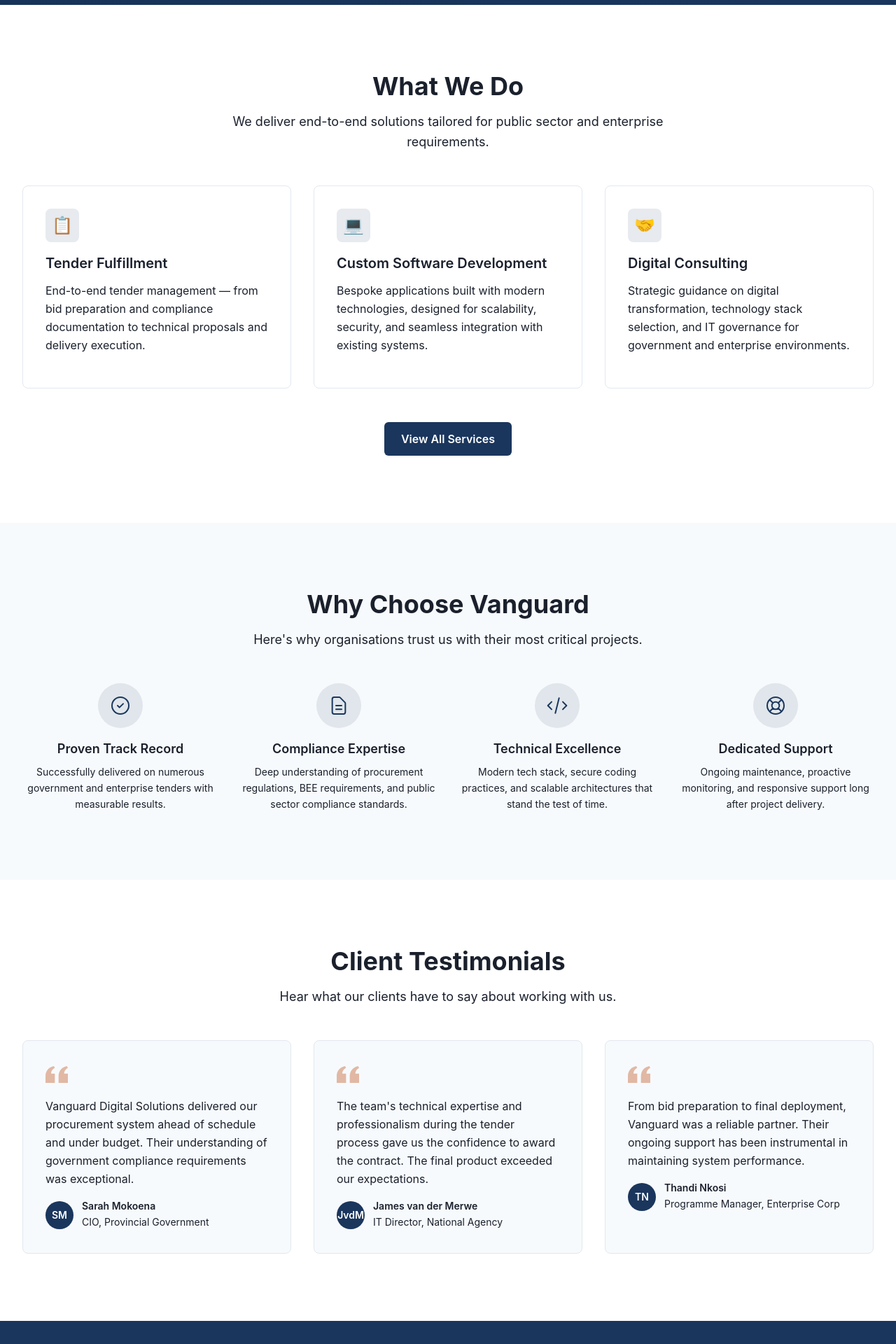
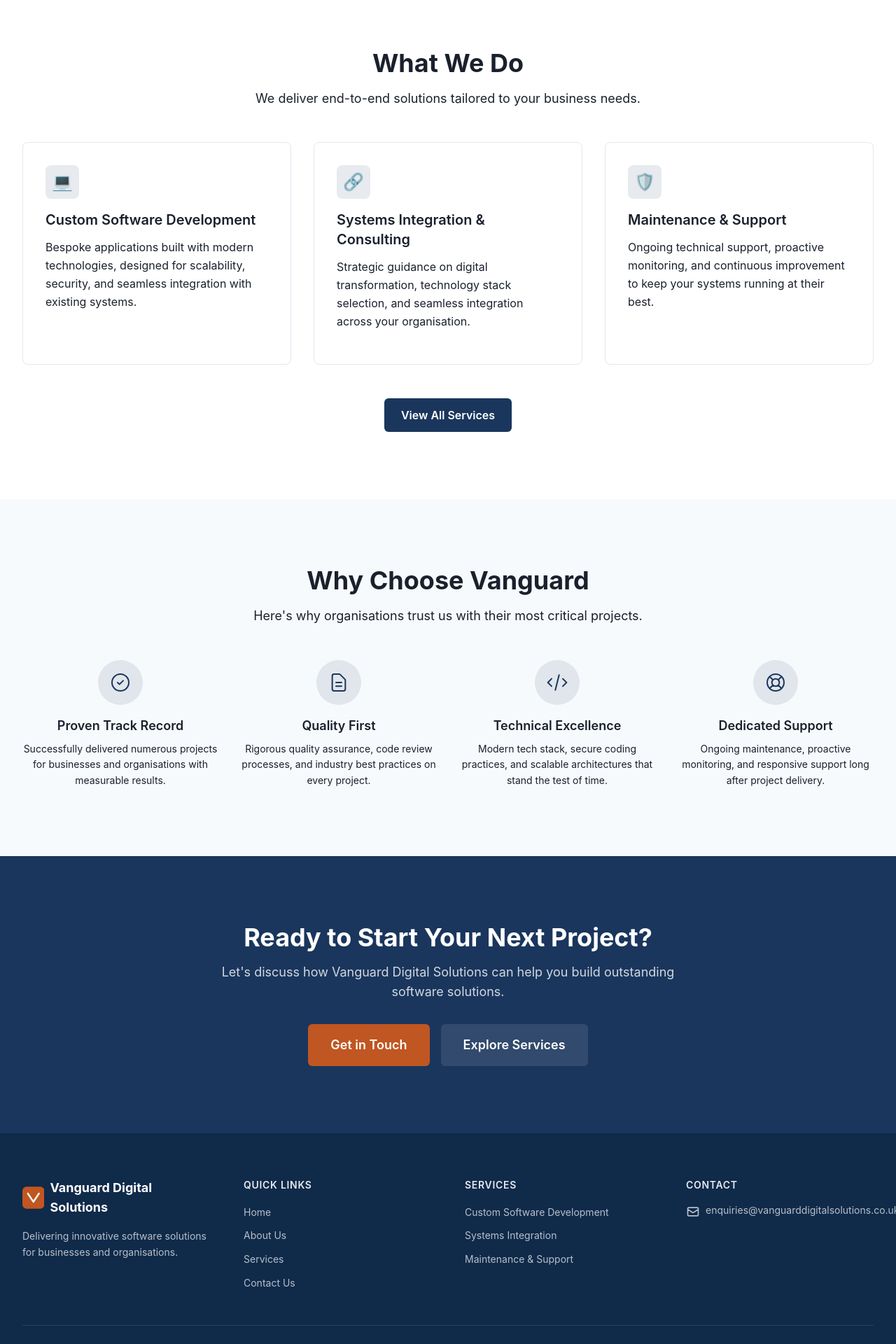
Before and after one commit to masomj/vanguard-solutions, a Vue app: page / in a window 1280 px wide. Shown: the part 720-2640 px from the top of the page at 70% size. Built offline with nearby package versions, Linux system fonts and the light colour scheme.

Commit message:
remove sections

```diff
--- a/src/components/home/CallToAction.vue
+++ b/src/components/home/CallToAction.vue
@@ -2,11 +2,11 @@
   <section class="py-16 lg:py-24 bg-primary" aria-labelledby="cta-heading">
     <div class="max-w-4xl mx-auto px-4 sm:px-6 lg:px-8 text-center">
       <h2 id="cta-heading" class="text-3xl sm:text-4xl font-bold text-white mb-4">
-        Ready to Win Your Next Tender?
+        Ready to Start Your Next Project?
       </h2>
       <p class="text-lg text-white/80 mb-8 max-w-2xl mx-auto">
-        Let's discuss how Vanguard Digital Solutions can help you prepare winning bids
-        and deliver outstanding software solutions.
+        Let's discuss how Vanguard Digital Solutions can help you build
+        outstanding software solutions.
       </p>
       <div class="flex flex-col sm:flex-row gap-4 justify-center">
         <BaseButton variant="accent" size="lg" to="/contact">
--- a/src/components/home/HeroSection.vue
+++ b/src/components/home/HeroSection.vue
@@ -4,11 +4,11 @@
       <div class="max-w-3xl">
         <h1 class="text-4xl sm:text-5xl lg:text-6xl font-bold leading-tight mb-6">
           Delivering Excellence in
-          <span class="text-accent-light">Tender Fulfillment</span>
+          <span class="text-accent-light">Software Solutions</span>
         </h1>
         <p class="text-lg sm:text-xl text-white/80 leading-relaxed mb-8 max-w-2xl">
-          Vanguard Digital Solutions partners with government and enterprise clients to deliver
-          high-quality software solutions that meet rigorous tender requirements — on time and on budget.
+          Vanguard Digital Solutions partners with businesses and organisations to deliver
+          high-quality software solutions — on time and on budget.
         </p>
         <div class="flex flex-col sm:flex-row gap-4">
           <BaseButton variant="accent" size="lg" to="/contact">
--- a/src/components/home/ServicesOverview.vue
+++ b/src/components/home/ServicesOverview.vue
@@ -1,7 +1,7 @@
 <template>
   <section class="py-16 lg:py-24 bg-white" aria-labelledby="services-heading">
     <div class="max-w-7xl mx-auto px-4 sm:px-6 lg:px-8">
-      <SectionHeading subtitle="We deliver end-to-end solutions tailored for public sector and enterprise requirements.">
+      <SectionHeading subtitle="We deliver end-to-end solutions tailored to your business needs.">
         What We Do
       </SectionHeading>
 
@@ -31,19 +31,19 @@
 
 const services = [
   {
-    icon: '📋',
-    title: 'Tender Fulfillment',
-    description: 'End-to-end tender management — from bid preparation and compliance documentation to technical proposals and delivery execution.',
-  },
-  {
     icon: '💻',
     title: 'Custom Software Development',
     description: 'Bespoke applications built with modern technologies, designed for scalability, security, and seamless integration with existing systems.',
   },
   {
-    icon: '🤝',
-    title: 'Digital Consulting',
-    description: 'Strategic guidance on digital transformation, technology stack selection, and IT governance for government and enterprise environments.',
+    icon: '🔗',
+    title: 'Systems Integration & Consulting',
+    description: 'Strategic guidance on digital transformation, technology stack selection, and seamless integration across your organisation.',
+  },
+  {
+    icon: '🛡️',
+    title: 'Maintenance & Support',
+    description: 'Ongoing technical support, proactive monitoring, and continuous improvement to keep your systems running at their best.',
   },
 ]
 </script>
--- a/src/components/home/Testimonials.vue
+++ /dev/null
@@ -1,58 +0,0 @@
-<template>
-  <section class="py-16 lg:py-24 bg-white" aria-labelledby="testimonials-heading">
-    <div class="max-w-7xl mx-auto px-4 sm:px-6 lg:px-8">
-      <SectionHeading subtitle="Hear what our clients have to say about working with us.">
-        Client Testimonials
-      </SectionHeading>
-
-      <div class="mt-12 grid grid-cols-1 md:grid-cols-2 lg:grid-cols-3 gap-8">
-        <article
-          v-for="testimonial in testimonials"
-          :key="testimonial.author"
-          class="bg-surface rounded-lg p-6 lg:p-8 border border-border"
-        >
-          <svg class="w-8 h-8 text-accent/40 mb-4" fill="currentColor" viewBox="0 0 24 24" aria-hidden="true">
-            <path d="M14.017 21v-7.391c0-5.704 3.731-9.57 8.983-10.609l.995 2.151c-2.432.917-3.995 3.638-3.995 5.849h4v10H14.017zM0 21v-7.391c0-5.704 3.748-9.57 9-10.609l.996 2.151C7.563 6.068 6 8.789 6 11h4v10H0z" />
-          </svg>
-          <blockquote>
-            <p class="text-text leading-relaxed mb-4">{{ testimonial.quote }}</p>
-            <footer class="flex items-center gap-3">
-              <div class="w-10 h-10 rounded-full bg-primary text-white flex items-center justify-center font-semibold text-sm" aria-hidden="true">
-                {{ testimonial.author.split(' ').map(n => n[0]).join('') }}
-              </div>
-              <div>
-                <cite class="not-italic font-semibold text-text text-sm block">{{ testimonial.author }}</cite>
-                <span class="text-text-light text-sm">{{ testimonial.role }}, {{ testimonial.company }}</span>
-              </div>
-            </footer>
-          </blockquote>
-        </article>
-      </div>
-    </div>
-  </section>
-</template>
-
-<script setup lang="ts">
-import SectionHeading from '../shared/SectionHeading.vue'
-
-const testimonials = [
-  {
-    quote: 'Vanguard Digital Solutions delivered our procurement system ahead of schedule and under budget. Their understanding of government compliance requirements was exceptional.',
-    author: 'Sarah Mokoena',
-    role: 'CIO',
-    company: 'Provincial Government',
-  },
-  {
-    quote: 'The team\'s technical expertise and professionalism during the tender process gave us the confidence to award the contract. The final product exceeded our expectations.',
-    author: 'James van der Merwe',
-    role: 'IT Director',
-    company: 'National Agency',
-  },
-  {
-    quote: 'From bid preparation to final deployment, Vanguard was a reliable partner. Their ongoing support has been instrumental in maintaining system performance.',
-    author: 'Thandi Nkosi',
-    role: 'Programme Manager',
-    company: 'Enterprise Corp',
-  },
-]
-</script>
--- a/src/components/home/WhyChooseUs.vue
+++ b/src/components/home/WhyChooseUs.vue
@@ -26,12 +26,12 @@
 const reasons = [
   {
     title: 'Proven Track Record',
-    description: 'Successfully delivered on numerous government and enterprise tenders with measurable results.',
+    description: 'Successfully delivered numerous projects for businesses and organisations with measurable results.',
     iconPath: 'M9 12l2 2 4-4m6 2a9 9 0 11-18 0 9 9 0 0118 0z',
   },
   {
-    title: 'Compliance Expertise',
-    description: 'Deep understanding of procurement regulations, BEE requirements, and public sector compliance standards.',
+    title: 'Quality First',
+    description: 'Rigorous quality assurance, code review processes, and industry best practices on every project.',
     iconPath: 'M9 12h6m-6 4h6m2 5H7a2 2 0 01-2-2V5a2 2 0 012-2h5.586a1 1 0 01.707.293l5.414 5.414a1 1 0 01.293.707V19a2 2 0 01-2 2z',
   },
   {
--- a/src/components/layout/SiteFooter.vue
+++ b/src/components/layout/SiteFooter.vue
@@ -11,7 +11,7 @@
             <span class="font-bold text-lg">Vanguard Digital Solutions</span>
           </div>
           <p class="text-white/70 text-sm leading-relaxed">
-            Delivering innovative software solutions for government and enterprise tenders.
+            Delivering innovative software solutions for businesses and organisations.
           </p>
         </div>
 
@@ -44,24 +44,9 @@
               <svg class="w-5 h-5 mt-0.5 shrink-0" fill="none" stroke="currentColor" viewBox="0 0 24 24" aria-hidden="true">
                 <path stroke-linecap="round" stroke-linejoin="round" stroke-width="2" d="M3 8l7.89 5.26a2 2 0 002.22 0L21 8M5 19h14a2 2 0 002-2V7a2 2 0 00-2-2H5a2 2 0 00-2 2v10a2 2 0 002 2z" />
               </svg>
-              <a href="mailto:info@vanguarddigital.co.za" class="text-white/70 hover:text-white transition-colors no-underline">
-                info@vanguarddigital.co.za
+              <a href="mailto:enquiries@vanguarddigitalsolutions.co.uk" class="text-white/70 hover:text-white transition-colors no-underline">
+                enquiries@vanguarddigitalsolutions.co.uk
               </a>
-            </li>
-            <li class="flex items-start gap-2 text-sm text-white/70">
-              <svg class="w-5 h-5 mt-0.5 shrink-0" fill="none" stroke="currentColor" viewBox="0 0 24 24" aria-hidden="true">
-                <path stroke-linecap="round" stroke-linejoin="round" stroke-width="2" d="M3 5a2 2 0 012-2h3.28a1 1 0 01.948.684l1.498 4.493a1 1 0 01-.502 1.21l-2.257 1.13a11.042 11.042 0 005.516 5.516l1.13-2.257a1 1 0 011.21-.502l4.493 1.498a1 1 0 01.684.949V19a2 2 0 01-2 2h-1C9.716 21 3 14.284 3 6V5z" />
-              </svg>
-              <a href="tel:+27123456789" class="text-white/70 hover:text-white transition-colors no-underline">
-                +27 12 345 6789
-              </a>
-            </li>
-            <li class="flex items-start gap-2 text-sm text-white/70">
-              <svg class="w-5 h-5 mt-0.5 shrink-0" fill="none" stroke="currentColor" viewBox="0 0 24 24" aria-hidden="true">
-                <path stroke-linecap="round" stroke-linejoin="round" stroke-width="2" d="M17.657 16.657L13.414 20.9a1.998 1.998 0 01-2.827 0l-4.244-4.243a8 8 0 1111.314 0z" />
-                <path stroke-linecap="round" stroke-linejoin="round" stroke-width="2" d="M15 11a3 3 0 11-6 0 3 3 0 016 0z" />
-              </svg>
-              <span>Pretoria, Gauteng, South Africa</span>
             </li>
           </ul>
         </div>
@@ -85,7 +70,6 @@
 ]
 
 const services = [
-  'Tender Fulfillment',
   'Custom Software Development',
   'Systems Integration',
   'Maintenance & Support',
--- a/src/pages/AboutPage.vue
+++ b/src/pages/AboutPage.vue
@@ -4,7 +4,7 @@
       <div class="max-w-7xl mx-auto px-4 sm:px-6 lg:px-8">
         <h1 class="text-4xl sm:text-5xl font-bold mb-4">About Us</h1>
         <p class="text-lg text-white/80 max-w-2xl">
-          Building trusted partnerships through technology and tender expertise.
+          Building trusted partnerships through technology and innovation.
         </p>
       </div>
     </section>
@@ -15,19 +15,19 @@
           <h2 id="our-story" class="text-3xl font-bold text-text mb-6">Our Story</h2>
           <div class="space-y-4 text-text-light leading-relaxed">
             <p>
-              Vanguard Digital Solutions was founded with a clear mission: to bridge the gap between
-              government procurement requirements and modern software solutions. We recognised that
-              many organisations struggle to navigate the complexities of tender processes while
-              simultaneously delivering technically excellent products.
+              Vanguard Digital Solutions was founded with a clear mission: to deliver modern,
+              high-quality software solutions that help organisations thrive in a digital world.
+              We recognised that many businesses need a trusted technology partner who can turn
+              complex requirements into elegant, reliable software.
             </p>
             <p>
-              Our team brings together deep expertise in public sector procurement, software engineering,
-              and project management. This unique combination allows us to guide clients through every
-              stage — from initial bid preparation to final system deployment and ongoing support.
+              Our team brings together deep expertise in software engineering, systems architecture,
+              and project management. This combination allows us to guide clients through every
+              stage — from initial consultation to deployment and ongoing support.
             </p>
             <p>
-              Based in South Africa, we serve government departments, state-owned enterprises, and
-              large private organisations that require compliant, secure, and scalable digital solutions.
+              Based in South Africa, we serve businesses and organisations that require
+              secure, scalable, and well-crafted digital solutions.
             </p>
           </div>
         </div>
@@ -91,11 +91,6 @@
     description: 'We hold ourselves to the highest standards of quality in code, documentation, and client communication.',
   },
   {
-    icon: '🔒',
-    title: 'Compliance',
-    description: 'We ensure every solution meets regulatory requirements and procurement standards without compromise.',
-  },
-  {
     icon: '🚀',
     title: 'Innovation',
     description: 'We leverage modern technologies and methodologies to deliver solutions that are future-ready.',
@@ -104,6 +99,11 @@
     icon: '🤝',
     title: 'Partnership',
     description: 'We view every client relationship as a long-term partnership built on mutual respect and shared goals.',
+  },
+  {
+    icon: '🔒',
+    title: 'Security',
+    description: 'We build every solution with security at the forefront, following industry best practices and standards.',
   },
   {
     icon: '📊',
@@ -116,7 +116,7 @@
   {
     name: 'David Mthembu',
     role: 'Managing Director',
-    bio: 'Over 15 years of experience in public sector IT procurement and software delivery.',
+    bio: 'Over 15 years of experience in IT strategy and software delivery.',
   },
   {
     name: 'Anele Dlamini',
@@ -125,8 +125,8 @@
   },
   {
     name: 'Liezel Botha',
-    role: 'Tender Manager',
-    bio: 'Expert in government procurement processes with a strong track record of successful bids.',
+    role: 'Project Manager',
+    bio: 'Expert in delivering complex software projects on time and within budget.',
   },
 ]
 </script>
--- a/src/pages/HomePage.vue
+++ b/src/pages/HomePage.vue
@@ -3,7 +3,6 @@
     <HeroSection />
     <ServicesOverview />
     <WhyChooseUs />
-    <Testimonials />
     <CallToAction />
   </div>
 </template>
@@ -12,6 +11,5 @@
 import HeroSection from '../components/home/HeroSection.vue'
 import ServicesOverview from '../components/home/ServicesOverview.vue'
 import WhyChooseUs from '../components/home/WhyChooseUs.vue'
-import Testimonials from '../components/home/Testimonials.vue'
 import CallToAction from '../components/home/CallToAction.vue'
 </script>
--- a/src/pages/ServicesPage.vue
+++ b/src/pages/ServicesPage.vue
@@ -4,7 +4,7 @@
       <div class="max-w-7xl mx-auto px-4 sm:px-6 lg:px-8">
         <h1 class="text-4xl sm:text-5xl font-bold mb-4">Our Services</h1>
         <p class="text-lg text-white/80 max-w-2xl">
-          Comprehensive software and tender solutions for government and enterprise.
+          Comprehensive software solutions for businesses and organisations.
         </p>
       </div>
     </section>
@@ -59,18 +59,6 @@
 import CallToAction from '../components/home/CallToAction.vue'
 
 const services = [
-  {
-    icon: '📋',
-    title: 'Tender Fulfillment & Bid Management',
-    description: 'Complete tender lifecycle management — from opportunity identification to successful contract award.',
-    features: [
-      'Bid/No-bid analysis and strategy',
-      'Technical and functional proposal writing',
-      'Compliance documentation and BEE certification',
-      'Pricing strategy and financial modelling',
-      'Post-submission clarifications and presentations',
-    ],
-  },
   {
     icon: '💻',
     title: 'Custom Software Development',
--- a/src/router/index.ts
+++ b/src/router/index.ts
@@ -9,10 +9,10 @@
       name: 'home',
       component: HomePage,
       meta: {
-        title: 'Vanguard Digital Solutions | Software Development & Tender Fulfillment',
-        description: 'Vanguard Digital Solutions delivers expert software development, tender fulfillment, and digital consulting for government and enterprise clients.',
+        title: 'Vanguard Digital Solutions | Custom Software Development',
+        description: 'Vanguard Digital Solutions delivers expert custom software development, systems integration, and digital consulting for businesses and organisations.',
         ogTitle: 'Vanguard Digital Solutions',
-        ogDescription: 'Expert software development for government and enterprise tenders.',
+        ogDescription: 'Expert custom software development and digital consulting.',
       },
     },
     {
@@ -21,9 +21,9 @@
       component: () => import('../pages/AboutPage.vue'),
       meta: {
         title: 'About Us | Vanguard Digital Solutions',
-        description: 'Learn about Vanguard Digital Solutions — our team, mission, and track record in tender fulfillment and software delivery.',
+        description: 'Learn about Vanguard Digital Solutions — our team, mission, and track record in software delivery.',
         ogTitle: 'About Vanguard Digital Solutions',
-        ogDescription: 'Our mission and track record in government and enterprise software.',
+        ogDescription: 'Our mission and track record in software development.',
       },
     },
     {
@@ -32,9 +32,9 @@
       component: () => import('../pages/ServicesPage.vue'),
       meta: {
         title: 'Services | Vanguard Digital Solutions',
-        description: 'Tender fulfillment, custom software development, and digital consulting services for government and enterprise clients.',
+        description: 'Custom software development, systems integration, and digital consulting services for businesses and organisations.',
         ogTitle: 'Our Services',
-        ogDescription: 'Tender fulfillment, custom software, and digital consulting.',
+        ogDescription: 'Custom software development, systems integration, and consulting.',
       },
     },
     {
--- a/vite.config.ts
+++ b/vite.config.ts
@@ -7,4 +7,8 @@
     vue(),
     tailwindcss(),
   ],
+  server: {
+    port: 3000,
+    strictPort: false,
+  },
 })
```
Also changed, not shown: src/pages/ContactPage.vue (+0 -30 lines).
